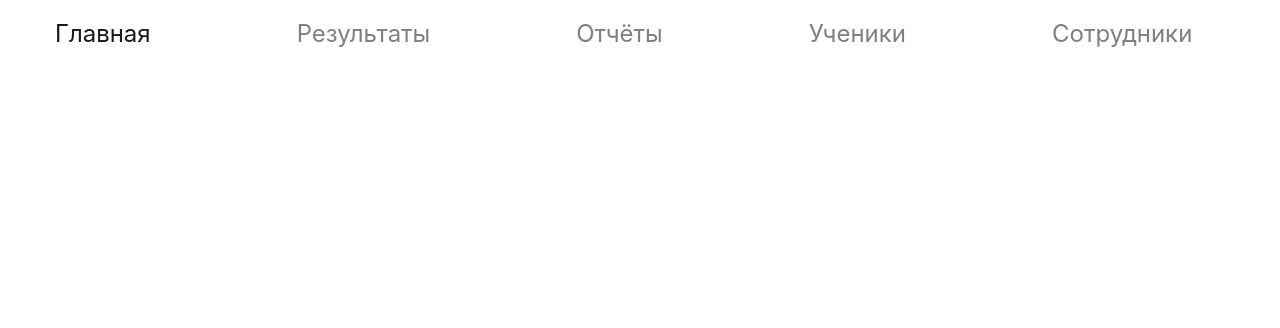
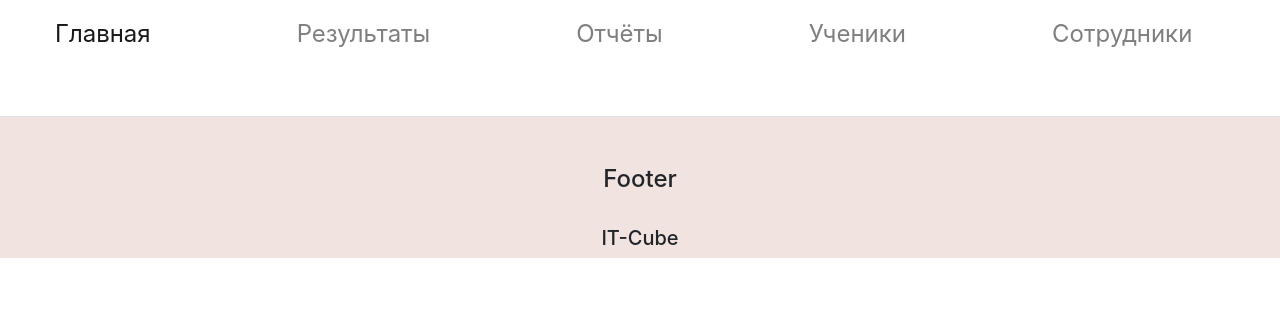
Before and after one commit to Timur-Korbesov/Military-Books, a Flask app: page / in a window 1280 px wide; the page is wider, and only the part inside the window is pictured. Shown: the top 328 px of that part. Run offline with Flask 2, Linux system fonts and the light colour scheme; some libraries are stand-ins or nearby versions.

Commit message:
add footer

```diff
--- a/code/static/css/style.css
+++ b/code/static/css/style.css
@@ -7,3 +7,7 @@
     font-size: 24px;
     padding-right: 130px;
 }
+
+footer {
+    background-color: #F1E3E0;
+}
--- a/code/templates/base.html
+++ b/code/templates/base.html
@@ -53,8 +53,11 @@
 <main role="main" class="container">
     {% block content %}{% endblock %}
 </main>
-
-<footer>
-
+<footer class="pt-2 my-md-5 pt-md-5 border-top">
+    <div class="row">
+        <div class="col-12 col-md">
+            <h4 align="center">Footer</h4><br><h5 align="center">IT-Cube</h5>
+        </div>
+    </div>
 </footer>
 </body>
--- a/code/templates/index.html
+++ b/code/templates/index.html
@@ -2,5 +2,4 @@
 
 {% block content %}
 
-
 {% endblock %}
```
Also changed, not shown: 1 other file.
